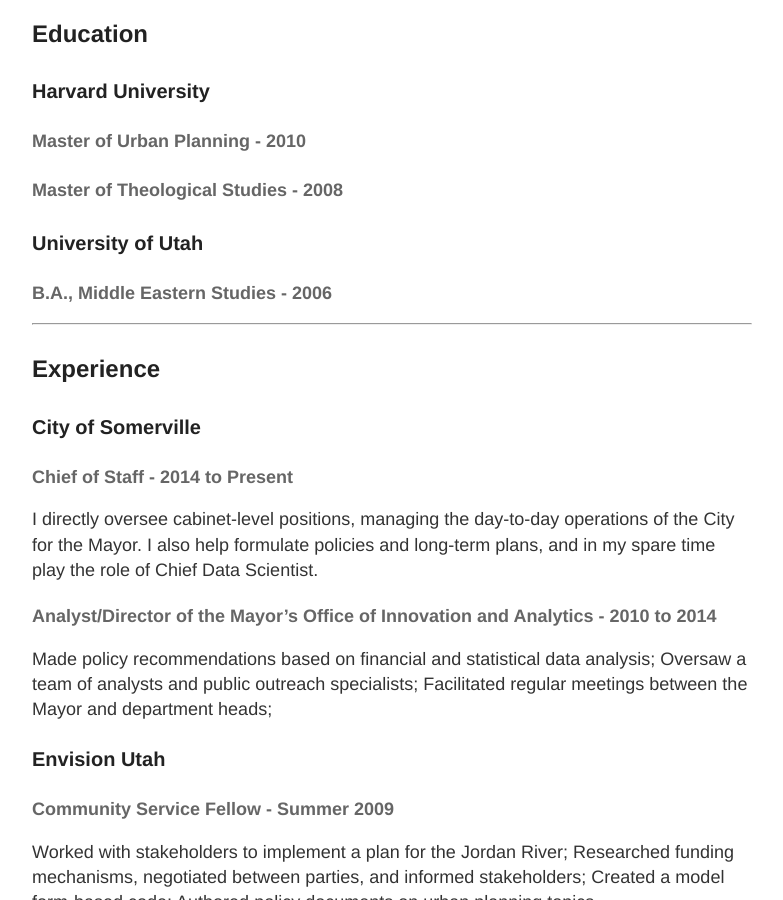
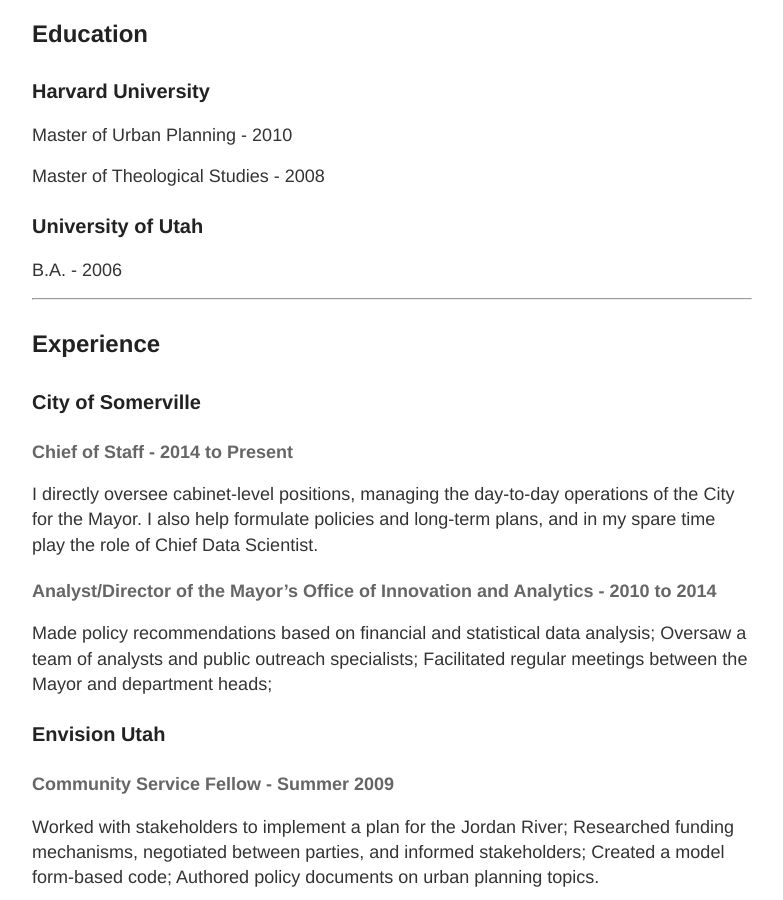
Before and after one commit to DanielHadley/DanielHadley.github.io, a Jekyll site: the page built from about.md, in a window 1280 px wide and 900 px high, scrolled down 1224 px. Shown: the whole window, without its empty margins (248-1031 px from the left). Built offline with Jekyll 4.4.1, drawn with Linux system fonts in a browser that asks for light colours.

Commit message:
tiny change

```diff
--- a/about.md
+++ b/about.md
@@ -28,13 +28,15 @@
 
 ### Harvard University
 
-#### Master of Urban Planning - 2010
+Master of Urban Planning - 2010
 
-#### Master of Theological Studies - 2008
+Master of Theological Studies - 2008
 
 ### University of Utah
 
-#### B.A., Middle Eastern Studies - 2006
+B.A. - 2006
+
+<!--- B.A., Middle Eastern Studies: Hebrew - 2006 -->
 
 ****
 
```
